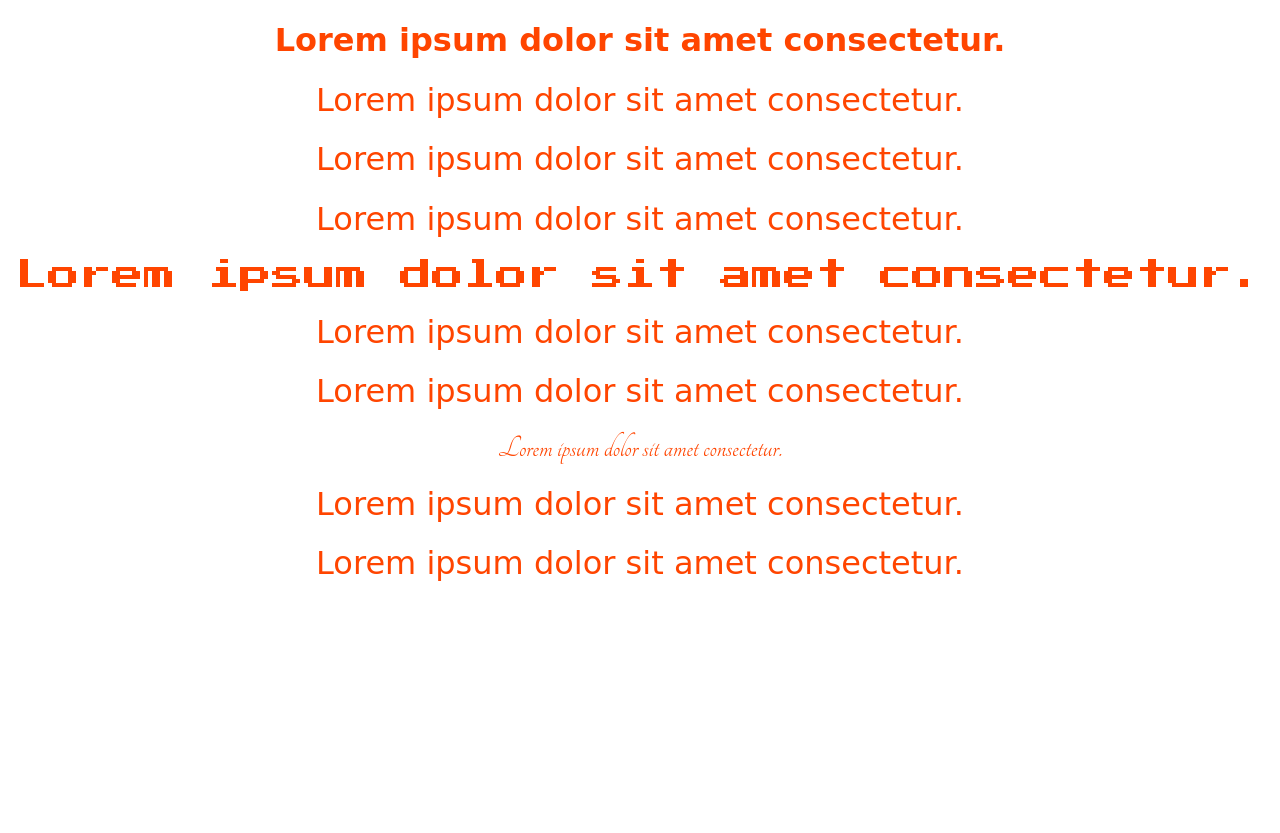
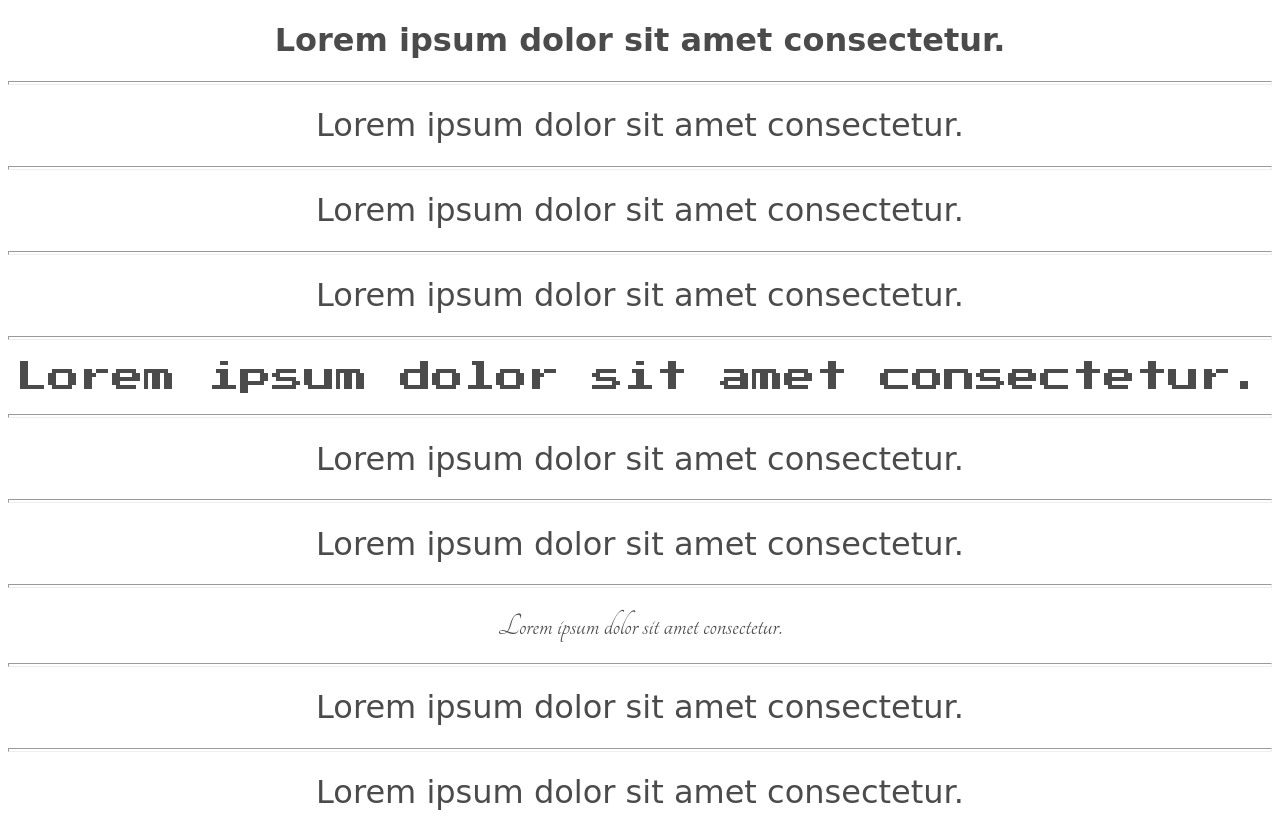
Before and after one commit to Firdavs375/maket-for-me, a plain HTML site: page index.html in a window 1280 px wide. Before the commit the page ends 800 px from the top, so only its background shows below. Drawn offline with Linux system fonts and the light colour scheme; a web font is replaced by a local one.

Commit message:
h1 larga boshqa color berdim, keyin har birini orasiga hr qoyib chiqdim

```diff
--- a/index.css
+++ b/index.css
@@ -1,6 +1,10 @@
 h1{
-    color: orangered;
+    color: rgb(75, 75, 75);
     text-align: center;
+}
+hr{
+    color: red;
+    height: 2px;
 }
 .font1{
     font-family: 'Calligraffitti', cursive;
--- a/index.html
+++ b/index.html
@@ -16,14 +16,23 @@
 
 <body>
     <h1 class="font1">Lorem ipsum dolor sit amet consectetur.</h1>
+    <hr>
     <h1 class="font2">Lorem ipsum dolor sit amet consectetur.</h1>
+    <hr>
     <h1 class="font3">Lorem ipsum dolor sit amet consectetur.</h1>
+    <hr>
     <h1 class="font4">Lorem ipsum dolor sit amet consectetur.</h1>
+    <hr>
     <h1 class="font5">Lorem ipsum dolor sit amet consectetur.</h1>
+    <hr>
     <h1 class="font6">Lorem ipsum dolor sit amet consectetur.</h1>
+    <hr>
     <h1 class="font7">Lorem ipsum dolor sit amet consectetur.</h1>
+    <hr>
     <h1 class="font8">Lorem ipsum dolor sit amet consectetur.</h1>
+    <hr>
     <h1 class="font9">Lorem ipsum dolor sit amet consectetur.</h1>
+    <hr>
     <h1 class="font10">Lorem ipsum dolor sit amet consectetur.</h1>
 </body>
 
```
